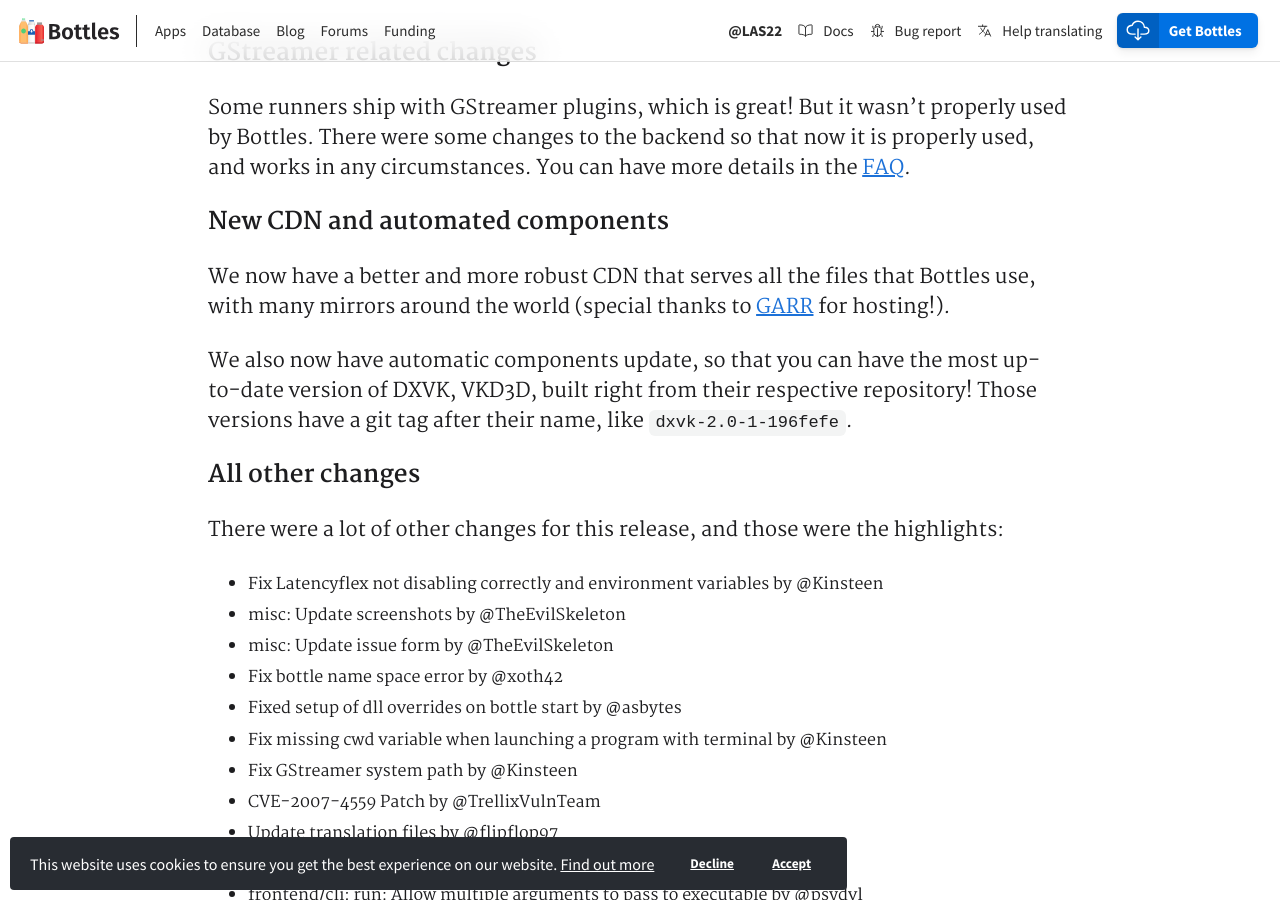
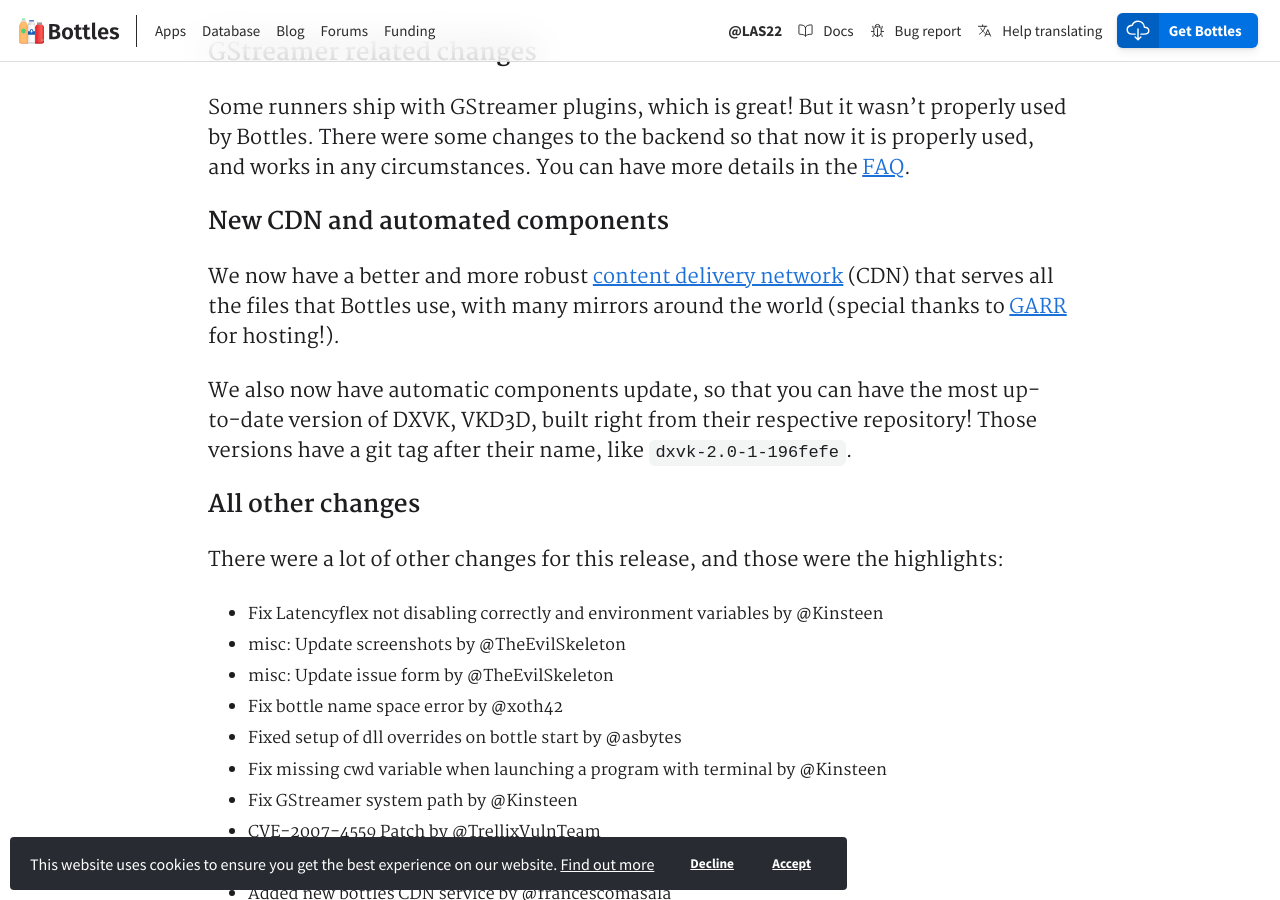
Before and after one commit to bottlesdevs/website, a Jekyll site: the page built from _posts/2023-01-14-release-2023.01.14.md, in a window 1280 px wide and 900 px high, scrolled down 3430 px. Built offline with Jekyll 4.4.1, drawn with Linux system fonts in a browser that asks for light colours; nearby versions of some CDN libraries; comment, search, counter and statistics services are not loaded.

Commit message:
Update _posts/2023-01-14-release-2023.01.14.md
Co-authored-by: Hari Rana <theevilskeleton@riseup.net>

```diff
--- a/_posts/2023-01-14-release-2023.01.14.md
+++ b/_posts/2023-01-14-release-2023.01.14.md
@@ -70,7 +70,7 @@
 Some runners ship with GStreamer plugins, which is great! But it wasn't properly used by Bottles. There were some changes to the backend so that now it is properly used, and works in any circumstances. You can have more details in the [FAQ](https://docs.usebottles.com/faq/video-gstreamer-problems).
 
 ### New CDN and automated components
-We now have a better and more robust CDN that serves all the files that Bottles use, with many mirrors around the world (special thanks to [GARR](garr.it) for hosting!).
+We now have a better and more robust [content delivery network](https://en.wikipedia.org/wiki/Content_delivery_network) (CDN) that serves all the files that Bottles use, with many mirrors around the world (special thanks to [GARR](garr.it) for hosting!).
 
 We also now have automatic components update, so that you can have the most up-to-date version of DXVK, VKD3D, built right from their respective repository! Those versions have a git tag after their name, like `dxvk-2.0-1-196fefe`.
 
```
